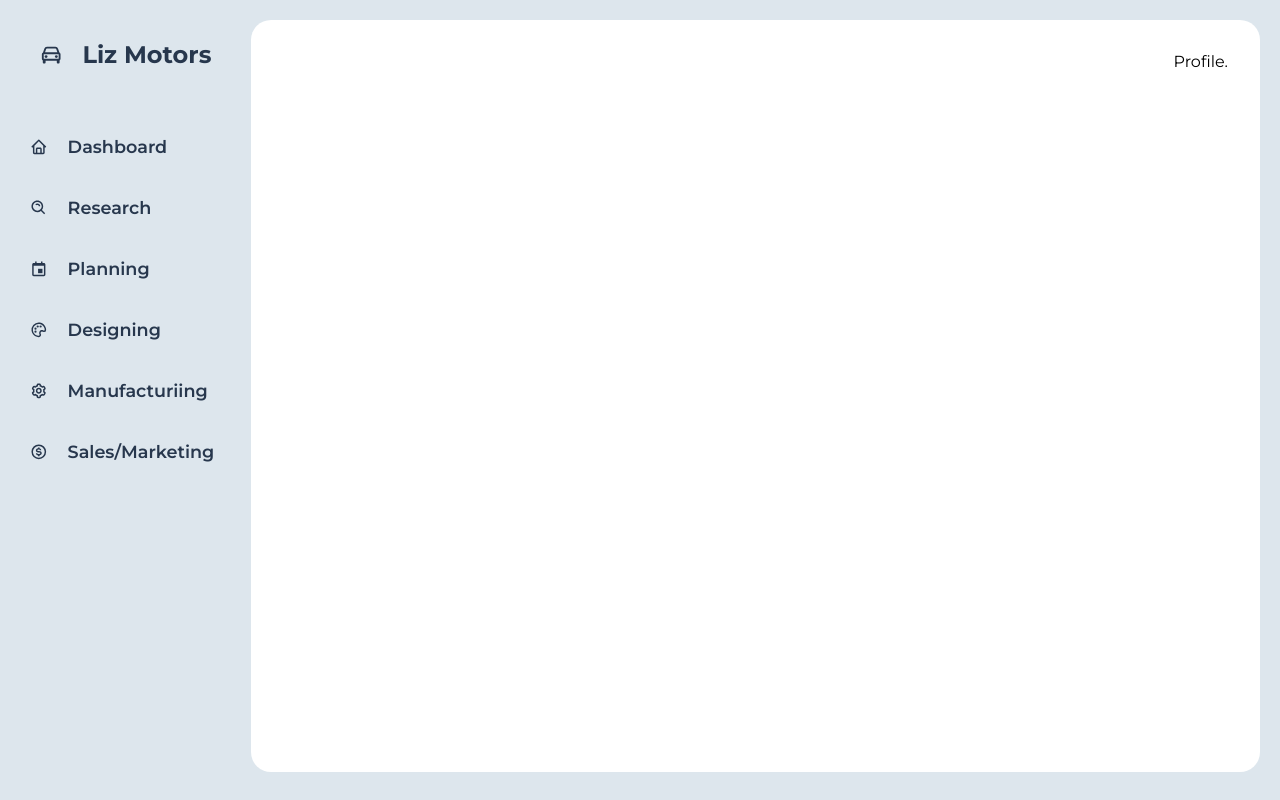
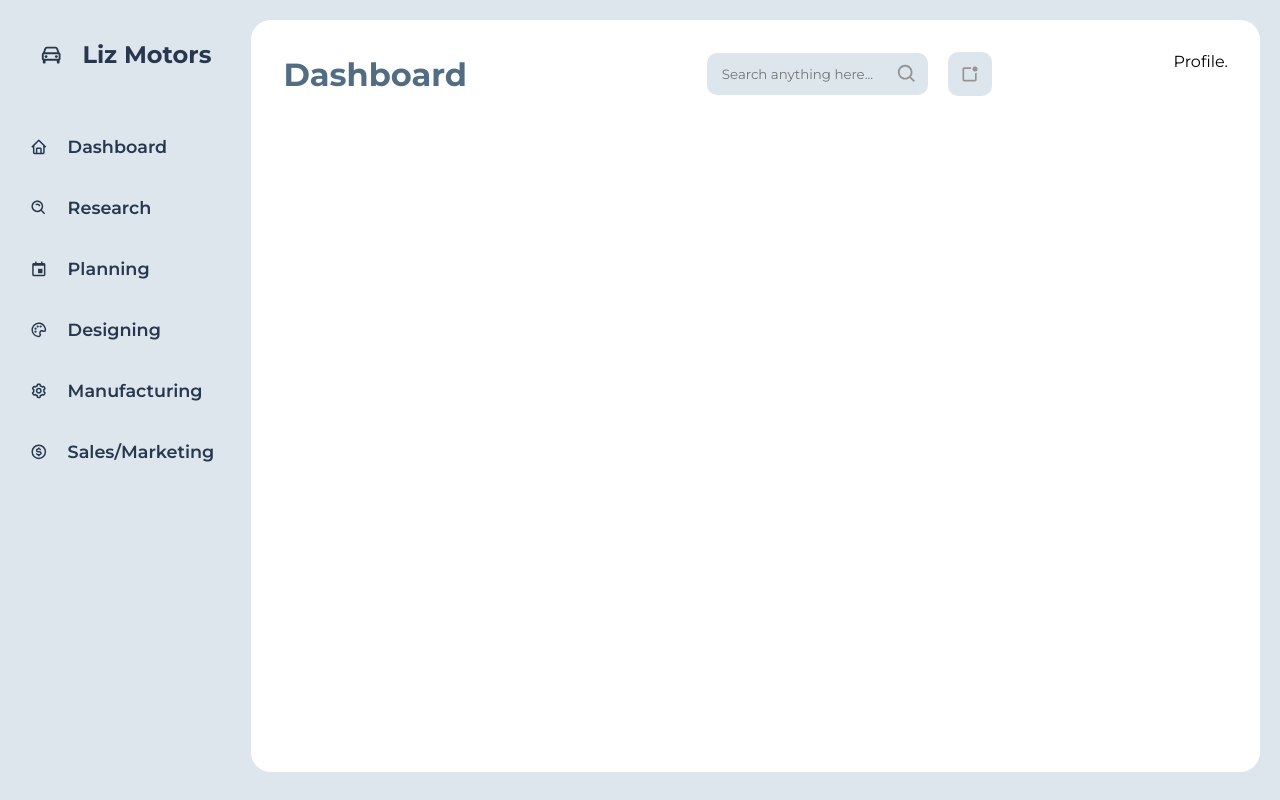
Before and after one commit to John-emlex/LizMotor, a React (Vite) app: page / in a window 1280 px wide. Built offline with nearby package versions, Linux system fonts and the light colour scheme.

Commit message:
content header

```diff
--- a/src/components/Content.jsx
+++ b/src/components/Content.jsx
@@ -1,8 +1,12 @@
 import React from 'react'
+import ContentHeader from './ContentHeader'
+import '../styles/content.css'
 
 const Content = () => {
   return (
-    <div></div>
+    <div className='content'>
+        <ContentHeader />
+    </div>
   )
 }
 
--- a/src/components/ContentHeader.jsx
+++ b/src/components/ContentHeader.jsx
@@ -6,8 +6,9 @@ const ContentHeader = () => {
     <div className='content--header'>
         <h1 className='header--title'>
             Dashboard
+        </h1>
             <div className='header--activity'>
-                 <div className='searxh-box'>
+                 <div className='search-box'>
                     <input type='text' placeholder='Search anything here...'/>
                     <BiSearch className='icon'/>
                  </div>
@@ -16,7 +17,6 @@ const ContentHeader = () => {
                     <BiNotification className='icon'/>
                  </div>
             </div>
-        </h1>
     </div>
 
   )
--- a/src/components/Sidebar.jsx
+++ b/src/components/Sidebar.jsx
@@ -30,7 +30,7 @@ const Sidebar = () => {
         </a>
         <a href='#' className='item'>
           <BiCog className='icon'/>
-          Manufacturiing
+          Manufacturing
         </a>
         <a href='#' className='item'>
           <BiDollarCircle className='icon'/>
--- /dev/null
+++ b/src/styles/content.css
@@ -0,0 +1,61 @@
+.content {
+  width: 75%;
+}
+
+.content--header {
+  display: flex;
+  align-items: center;
+  justify-content: space-between;
+}
+
+.header--title {
+  color: #526d82;
+}
+.header--activity {
+  display: flex;
+  align-items: center;
+  gap: 20px;
+}
+
+.search-box {
+  background: #dde6ed;
+  padding: 8px 10px;
+  border-radius: 10px;
+  display: flex;
+  align-items: center;
+}
+
+.search-box input {
+  border: none;
+  outline: none;
+  background: transparent;
+  padding: 5px;
+}
+
+.search-box .icon {
+  color: #969393;
+  font-size: 22px;
+  cursor: pointer;
+  transition: 0.5s ease-in-out;
+}
+
+.notify {
+  background: #dde6ed;
+  padding: 12px;
+  border-radius: 10px;
+  color: #969393;
+  display: flex;
+  align-items: center;
+  justify-content: center;
+  transition: 0.5s ease-in-out;
+}
+
+.notify .icon {
+  font-size: 20px;
+  transition: 0.5s ease-in-out;
+}
+
+.icon:hover {
+  transform: scale(1.3);
+  cursor: pointer;
+}
```
